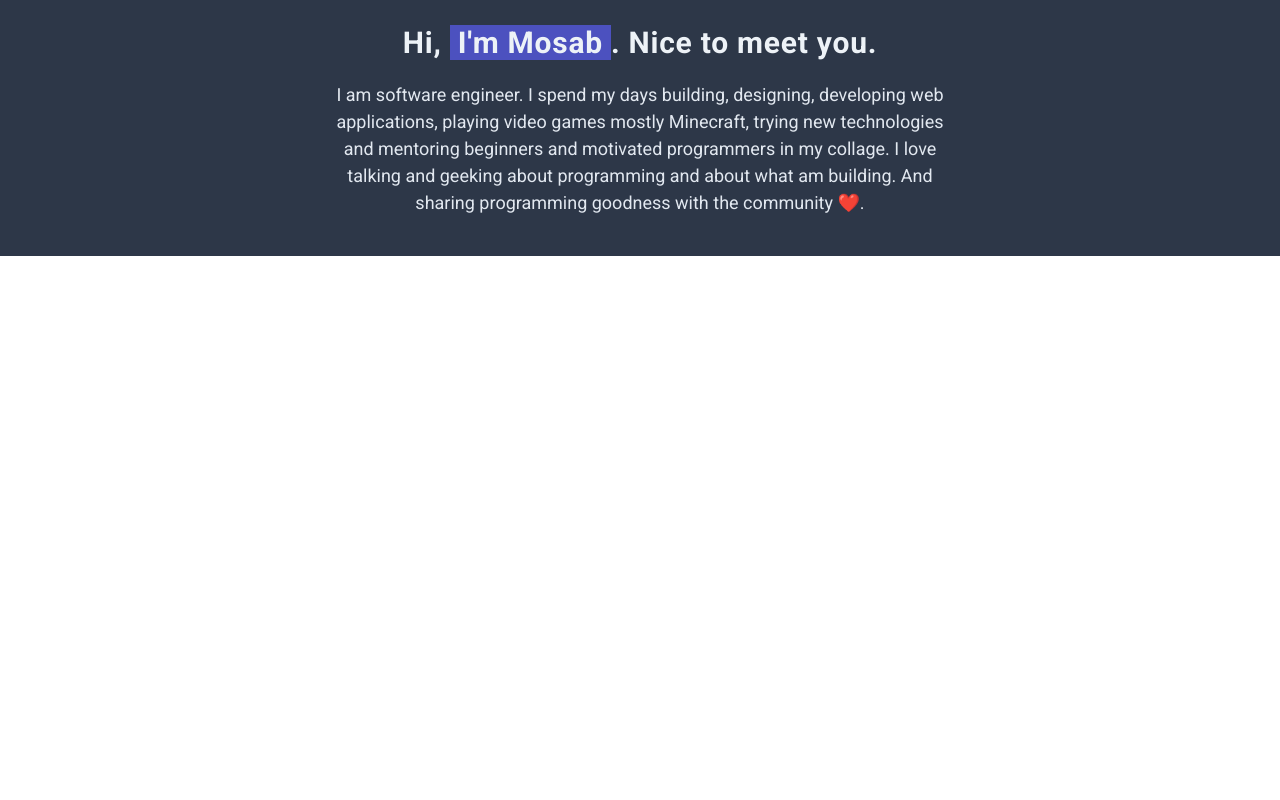
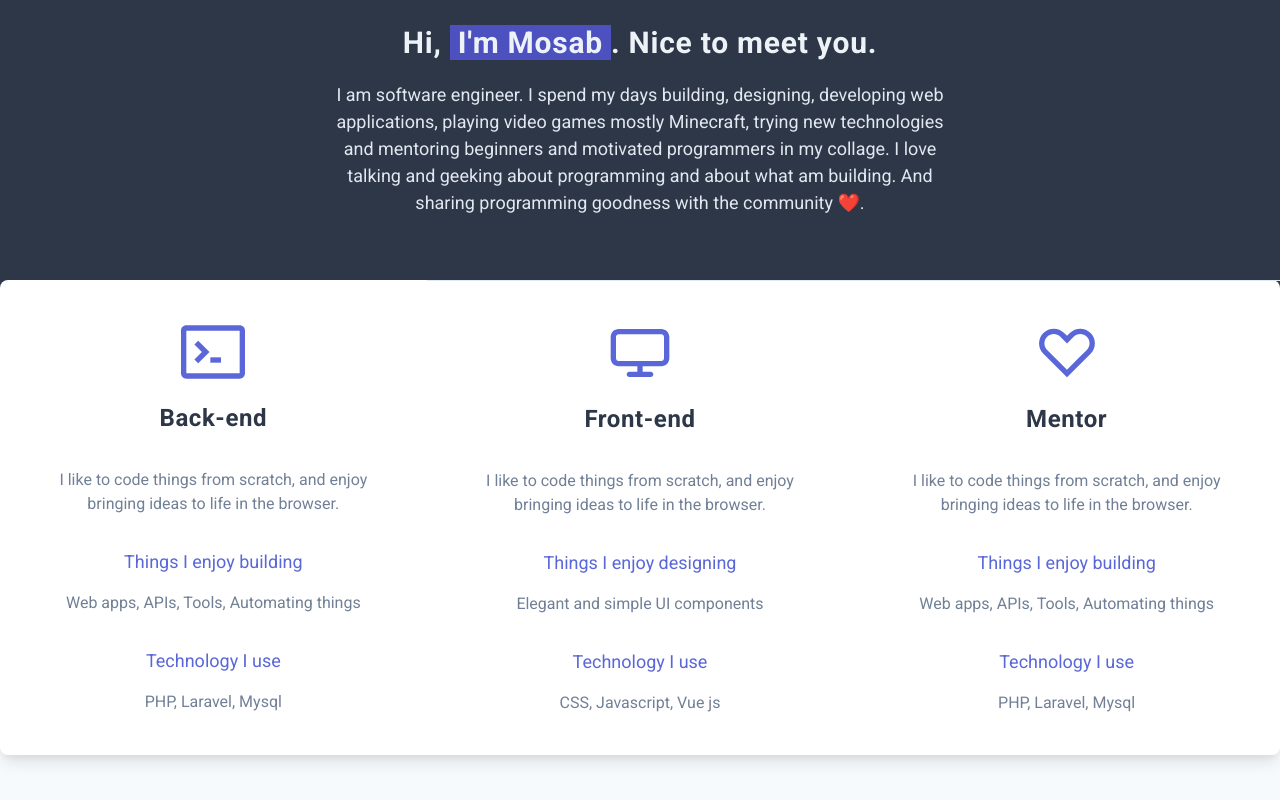
Before and after one commit to Miaababikir/miaababikir.me, a Vue app: page / in a window 1280 px wide. Shown: the part 818-1618 px from the top of the page. Before the commit the page ends 1074 px from the top, so only its background shows below. Built offline with nearby package versions, Linux system fonts and the light colour scheme.

Commit message:
Adding skills section

```diff
--- a/src/App.vue
+++ b/src/App.vue
@@ -1,5 +1,5 @@
 <template>
-    <div id="app" class="min-h-screen font-roboto text-gray-800">
+    <div id="app" class="min-h-screen font-roboto text-gray-800 bg-gray-100 pb-20">
         <base-nav/>
         <router-view/>
     </div>
--- a/src/views/Home.vue
+++ b/src/views/Home.vue
@@ -10,12 +10,75 @@
             <div>
                 <svg viewBox="0 0 1280 198" fill="none" xmlns="http://www.w3.org/2000/svg">
                     <path d="M0 79.2L42.7667 85.8206C85.5333 92.1938 171.067 105.806 256.6 105.621C342.133 105.806 427.667 92.1938 513.2 105.621C598.733 118.8 684.267 158.4 769.8 165.021C855.333 171.394 940.867 145.406 1026.4 131.979C1111.93 118.8 1197.47 118.8 1240.23 118.8H1283V0H1240.23C1197.47 0 1111.93 0 1026.4 0C940.867 0 855.333 0 769.8 0C684.267 0 598.733 0 513.2 0C427.667 0 342.133 0 256.6 0C171.067 0 85.5333 0 42.7667 0H0V79.2Z"
-                          fill="white"/>
+                          fill="#f7fafc"/>
                 </svg>
             </div>
-            <div class="container mx-auto px-4 py-10 text-center text-gray-200 md:w-1/2 md:px-0">
-                <h2 class="text-2xl md:text-3xl font-semibold tracking-wide">Hi,  <span class="bg-indigo-700 px-2">I'm Mosab</span>. Nice to meet you.</h2>
-                <p class="mt-4 text-gray-300 md:text-lg">I am software engineer. I spend my days building, designing, developing web applications, playing video games mostly Minecraft, trying new technologies and mentoring beginners and motivated programmers in my collage. I love talking and geeking about programming and about what am building. And sharing programming goodness with the community ❤️.</p>
+            <div class="container mx-auto px-4 pt-10 pb-48 text-center text-gray-200 md:w-1/2 md:px-0">
+                <h2 class="text-2xl md:text-3xl font-semibold tracking-wide">Hi, <span class="bg-indigo-700 px-2">I'm Mosab</span>.
+                    Nice to meet you.</h2>
+                <p class="mt-4 text-gray-300 md:text-lg">I am software engineer. I spend my days building, designing,
+                    developing web applications, playing video games mostly Minecraft, trying new technologies and
+                    mentoring beginners and motivated programmers in my collage. I love talking and geeking about
+                    programming and about what am building. And sharing programming goodness with the community ❤️.</p>
+            </div>
+        </div>
+
+        <div class="container mx-auto -mt-32 px-4 md:px-0">
+            <div class="flex flex-col md:flex-row bg-white shadow-lg rounded-lg">
+                <div class="py-10 md:w-1/3">
+                    <div class="flex flex-col items-center text-center">
+                        <svg class="fill-current text-indigo-600 w-16" viewBox="0 0 24 24" fill="none"
+                             xmlns="http://www.w3.org/2000/svg">
+                            <path d="M5.0333 14.8284L6.44751 16.2426L10.6902 12L6.44751 7.75733L5.0333 9.17155L7.86172 12L5.0333 14.8284Z"
+                                  fill="currentColor"/>
+                            <path d="M15 14H11V16H15V14Z" fill="currentColor"/>
+                            <path fill-rule="evenodd" clip-rule="evenodd"
+                                  d="M2 2C0.895431 2 0 2.89543 0 4V20C0 21.1046 0.89543 22 2 22H22C23.1046 22 24 21.1046 24 20V4C24 2.89543 23.1046 2 22 2H2ZM22 4H2L2 20H22V4Z"
+                                  fill="currentColor"/>
+                        </svg>
+                        <h2 class="mt-4 text-2xl font-semibold tracking-wide">Back-end</h2>
+                        <p class="px-8 mt-8 text-gray-600">I like to code things from scratch, and enjoy bringing ideas
+                            to life in the browser.</p>
+                        <p class="mt-8 text-indigo-600 text-lg">Things I enjoy building</p>
+                        <p class="px-8 mt-4 text-gray-600">Web apps, APIs, Tools, Automating things</p>
+                        <p class="mt-8 text-indigo-600 text-lg">Technology I use</p>
+                        <p class="px-8 mt-4 text-gray-600">PHP, Laravel, Mysql</p>
+                    </div>
+                </div>
+                <div class="border-t py-10 md:w-1/3">
+                    <div class="flex flex-col items-center text-center">
+                        <svg class="fill-current text-indigo-600 w-16" viewBox="0 0 24 24" fill="none"
+                             xmlns="http://www.w3.org/2000/svg">
+                            <path fill-rule="evenodd" clip-rule="evenodd"
+                                  d="M11 17H4C2.34315 17 1 15.6569 1 14V6C1 4.34315 2.34315 3 4 3H20C21.6569 3 23 4.34315 23 6V14C23 15.6569 21.6569 17 20 17H13V19H16C16.5523 19 17 19.4477 17 20C17 20.5523 16.5523 21 16 21H8C7.44772 21 7 20.5523 7 20C7 19.4477 7.44772 19 8 19H11V17ZM4 5H20C20.5523 5 21 5.44772 21 6V14C21 14.5523 20.5523 15 20 15H4C3.44772 15 3 14.5523 3 14V6C3 5.44772 3.44772 5 4 5Z"
+                                  fill="currentColor"/>
+                        </svg>
+                        <h2 class="mt-4 text-2xl font-semibold tracking-wide">Front-end</h2>
+                        <p class="px-8 mt-8 text-gray-600">I like to code things from scratch, and enjoy bringing ideas
+                            to life in the browser.</p>
+                        <p class="mt-8 text-indigo-600 text-lg">Things I enjoy designing</p>
+                        <p class="px-8 mt-4 text-gray-600">Elegant and simple UI components</p>
+                        <p class="mt-8 text-indigo-600 text-lg">Technology I use</p>
+                        <p class="px-8 mt-4 text-gray-600">CSS, Javascript, Vue js</p>
+                    </div>
+                </div>
+                <div class="border-t py-10 md:w-1/3">
+                    <div class="flex flex-col items-center text-center">
+                        <svg class="fill-current text-indigo-600 w-16" viewBox="0 0 24 24" fill="none"
+                             xmlns="http://www.w3.org/2000/svg">
+                            <path fill-rule="evenodd" clip-rule="evenodd"
+                                  d="M12.0122 5.57169L10.9252 4.48469C8.77734 2.33681 5.29493 2.33681 3.14705 4.48469C0.999162 6.63258 0.999162 10.115 3.14705 12.2629L11.9859 21.1017L11.9877 21.0999L12.014 21.1262L20.8528 12.2874C23.0007 10.1395 23.0007 6.65711 20.8528 4.50923C18.705 2.36134 15.2226 2.36134 13.0747 4.50923L12.0122 5.57169ZM11.9877 18.2715L16.9239 13.3352L18.3747 11.9342L18.3762 11.9356L19.4386 10.8732C20.8055 9.50635 20.8055 7.29028 19.4386 5.92344C18.0718 4.55661 15.8557 4.55661 14.4889 5.92344L12.0133 8.39904L12.006 8.3918L12.005 8.39287L9.51101 5.89891C8.14417 4.53207 5.92809 4.53207 4.56126 5.89891C3.19442 7.26574 3.19442 9.48182 4.56126 10.8487L7.10068 13.3881L7.10248 13.3863L11.9877 18.2715Z"
+                                  fill="currentColor"/>
+                        </svg>
+                        <h2 class="mt-4 text-2xl font-semibold tracking-wide">Mentor</h2>
+                        <p class="px-8 mt-8 text-gray-600">I like to code things from scratch, and enjoy bringing ideas
+                            to life in the browser.</p>
+                        <p class="mt-8 text-indigo-600 text-lg">Things I enjoy building</p>
+                        <p class="px-8 mt-4 text-gray-600">Web apps, APIs, Tools, Automating things</p>
+                        <p class="mt-8 text-indigo-600 text-lg">Technology I use</p>
+                        <p class="px-8 mt-4 text-gray-600">PHP, Laravel, Mysql</p>
+                    </div>
+                </div>
             </div>
         </div>
 
```
